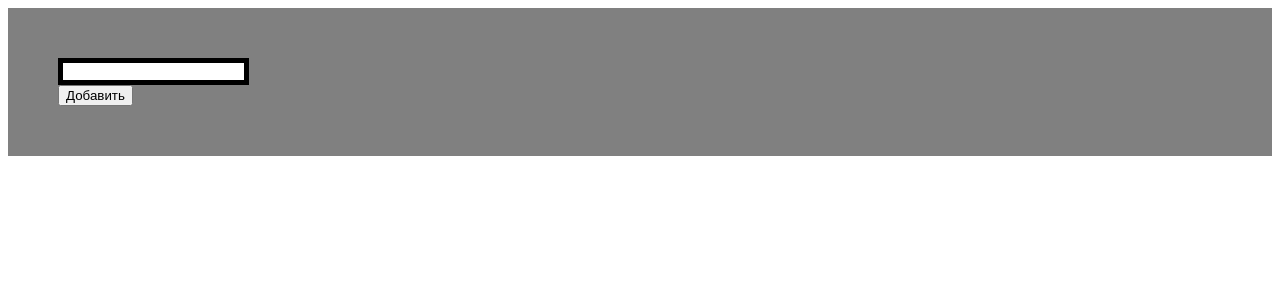
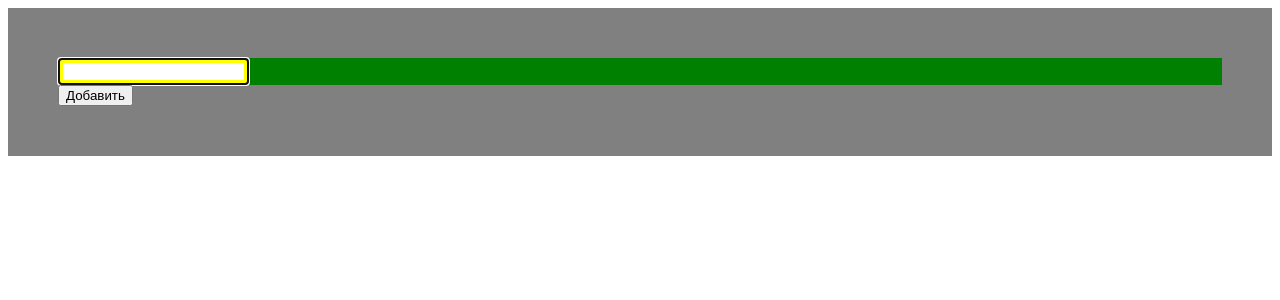
Before and after one commit to semant1cs/MegaVitt, a React (Vite) app in the folder frontend/: page / in a window 1280 px wide. Shown: the top 300 px of the page. Built offline with nearby package versions, Linux system fonts and the light colour scheme; the HTML template or start-up script is replaced by a standard one.

Commit message:
Решил тупую задачу

```diff
--- /dev/null
+++ b/frontend/src/components/Welcome/SelectPage/index.tsx
@@ -0,0 +1,39 @@
+import React, {RefObject, useEffect, useRef} from 'react';
+import {FieldsProps, WelcomeViewProps} from "../Welcome.types";
+import styles from "../Welcome.module.scss";
+
+const SelectPage: React.FC<WelcomeViewProps> = props => {
+
+    const input = useRef<HTMLInputElement>(null);
+
+    return (
+        <div>
+            {
+                props.urlConditions && props.urlConditions.map((cond, index) =>
+                    <Fields index={index} condition={cond}
+                            key={`${index}_${JSON.stringify(cond)}`}
+                            setTextCallback={props.setTextCallback}
+                            inputRef={input}
+                            addElement={props.addElement}/>
+                )
+            }
+        </div>
+    );
+};
+
+const Fields: React.FC<FieldsProps & { inputRef: RefObject<HTMLInputElement> }> = props => {
+
+    useEffect(() => {
+        props.inputRef.current && props.inputRef.current?.focus()
+    }, [props.inputRef]);
+
+    return (
+        <div className={styles.container__wrapper}>
+            <input className={styles.container__input} ref={props.inputRef} value={props.condition.value}
+                   // autoFocus={true}
+                   onChange={(e) => props.setTextCallback(props.index, e.target.value)}/>
+        </div>
+    )
+}
+
+export default SelectPage;
--- a/frontend/src/components/Welcome/Welcome.container.tsx
+++ b/frontend/src/components/Welcome/Welcome.container.tsx
@@ -5,14 +5,6 @@ import WelcomeView from "./Welcome.view";
 const Welcome: React.FC<WelcomeContainerProps> = props => {
 
     const [form, setForm] = React.useState({urlConditions: [{value: ""}]});
-
-    const setFormCallback = React.useCallback((newForm: TForm) => {
-        setForm(() => newForm)
-    }, [])
-
-    const setUrlConditionsCallback = React.useCallback((newCond: { value: string }[]) => {
-        setForm((prev: TForm) => ({...prev, urlConditions: newCond}))
-    }, [])
 
     const setTextCallback = React.useCallback((index: number, newValue: string) => {
         setForm((prev: TForm) => {
@@ -23,16 +15,11 @@ const Welcome: React.FC<WelcomeContainerProps> = props => {
     }, [])
 
     const addElement = React.useCallback(() => {
-        setForm((prev: TForm) => ({
-            ...prev,
-            urlConditions: [...form.urlConditions, {value: "Новый"}]
-        }))
+        setForm((prev: TForm) => ({...prev, urlConditions: [...prev.urlConditions, {value: "Новый"}]}))
     }, [])
 
-    return (<WelcomeView setTextCallback={setTextCallback} urlConditions={form.urlConditions}
-                         setFormCallback={setFormCallback}
-                         form={form}
-                         setUrlConditionsCallback={setUrlConditionsCallback}
+    return (<WelcomeView setTextCallback={setTextCallback}
+                         urlConditions={form.urlConditions}
                          addElement={addElement} {...props}/>);
 };
 
--- a/frontend/src/components/Welcome/Welcome.module.scss
+++ b/frontend/src/components/Welcome/Welcome.module.scss
@@ -3,6 +3,10 @@
 .container{
   padding: 50px;
   background-color: grey;
+
+  &__wrapper{
+    background-color: green;
+  }
 
   &__input{
     border: 5px solid black;
--- a/frontend/src/components/Welcome/Welcome.view.tsx
+++ b/frontend/src/components/Welcome/Welcome.view.tsx
@@ -1,22 +1,12 @@
 import React from 'react';
 import {WelcomeViewProps} from "./Welcome.types";
 import styles from "./Welcome.module.scss";
-import Fields from "./inputs";
+import SelectPage from "./SelectPage";
 
 const WelcomeView: React.FC<WelcomeViewProps> = props => {
     return (
         <div className={styles.container}>
-            {
-                props.urlConditions.map((cond, index) =>
-                    <Fields key={`${index}_${JSON.stringify(cond)}`} condition={cond} index={index}
-                            setTextCallback={props.setTextCallback}
-                            setFormCallback={props.setFormCallback}
-                            form={props.form}
-                            urlConditions={props.urlConditions}
-                            setUrlConditionsCallback={props.setUrlConditionsCallback}
-                            addElement={props.addElement}/>
-                )
-            }
+            <SelectPage {...props}/>
             <button onClick={props.addElement}>
                 Добавить
             </button>
--- a/frontend/src/components/Welcome/inputs/index.tsx
+++ b/frontend/src/components/Welcome/inputs/index.tsx
@@ -1,29 +1,13 @@
-import React, {useEffect} from 'react';
-import type {FieldsProps, TForm} from "../Welcome.types";
+import React from 'react';
+import type {FieldsProps} from "../Welcome.types";
 import styles from "../Welcome.module.scss"
 
 const Fields: React.FC<FieldsProps> = props => {
 
-    const [form, setForm] = React.useState(props.form)
-
-    const setTextCallback = React.useCallback((index: number, value: string) => {
-
-        setForm((prev: TForm) => {
-            const newForm = structuredClone(prev);
-            newForm.urlConditions[index].value = value
-            return newForm
-        })
-
-    }, [props.index])
-
-    useEffect(() => {
-        props.setTextCallback(props.index, form.urlConditions[props.index].value)
-    }, [form])
-
     return (
         <div>
-            <input className={styles.container__input} value={form.urlConditions[props.index].value}
-                   onChange={(e) => setTextCallback(props.index, e.target.value)}/>
+            <input className={styles.container__input} value={props.condition.value}
+                   onChange={(e) => props.setTextCallback(props.index, e.target.value)}/>
         </div>
     );
 };
```
Also changed, not shown: frontend/src/components/Welcome/Welcome.types.ts (+8 -10 lines).
